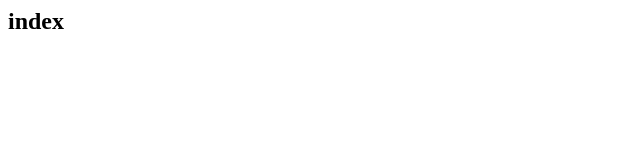
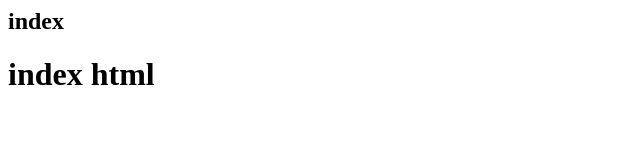
Before and after one commit to FabianMatata/Github, a plain HTML site: page index.html in a window 1280 px wide. Shown: the whole page, without its empty margins (0-640 px from the left). Drawn offline with Linux system fonts and the light colour scheme.

Commit message:
Update index.html

```diff
--- a/index.html
+++ b/index.html
@@ -1 +1,2 @@
 <h2>index</h2>
+<h1>index html</h1>
```
